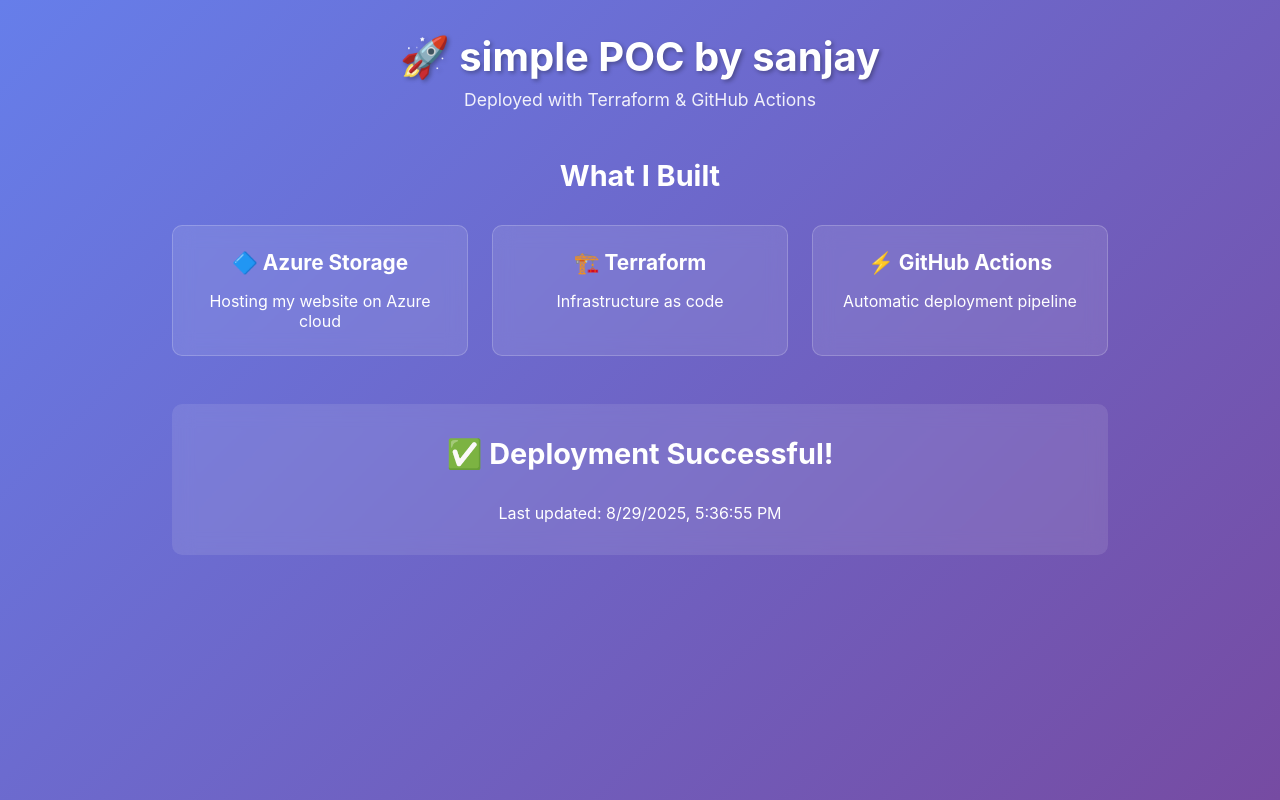
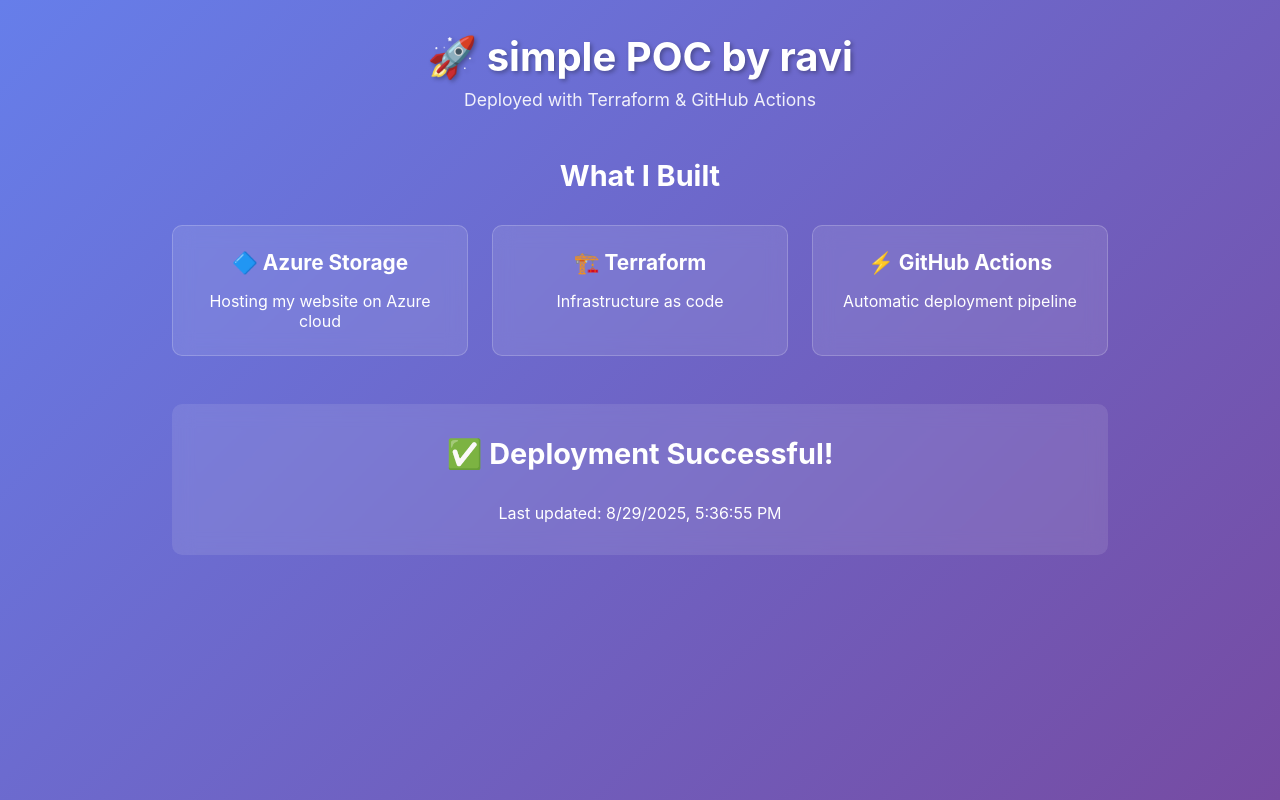
Before and after one commit to gatsbyrogerthat/azure-terraform-poc, a plain HTML site: page web/index.html in a window 1280 px wide. Drawn offline with Linux system fonts and the light colour scheme.

Commit message:
name changed

```diff
--- a/web/index.html
+++ b/web/index.html
@@ -9,7 +9,7 @@
 <body>
     <div class="container">
         <header>
-            <h1>🚀 simple POC by sanjay</h1>
+            <h1>🚀 simple POC by ravi</h1>
             <p class="subtitle">Deployed with Terraform & GitHub Actions</p>
         </header>
 
```
